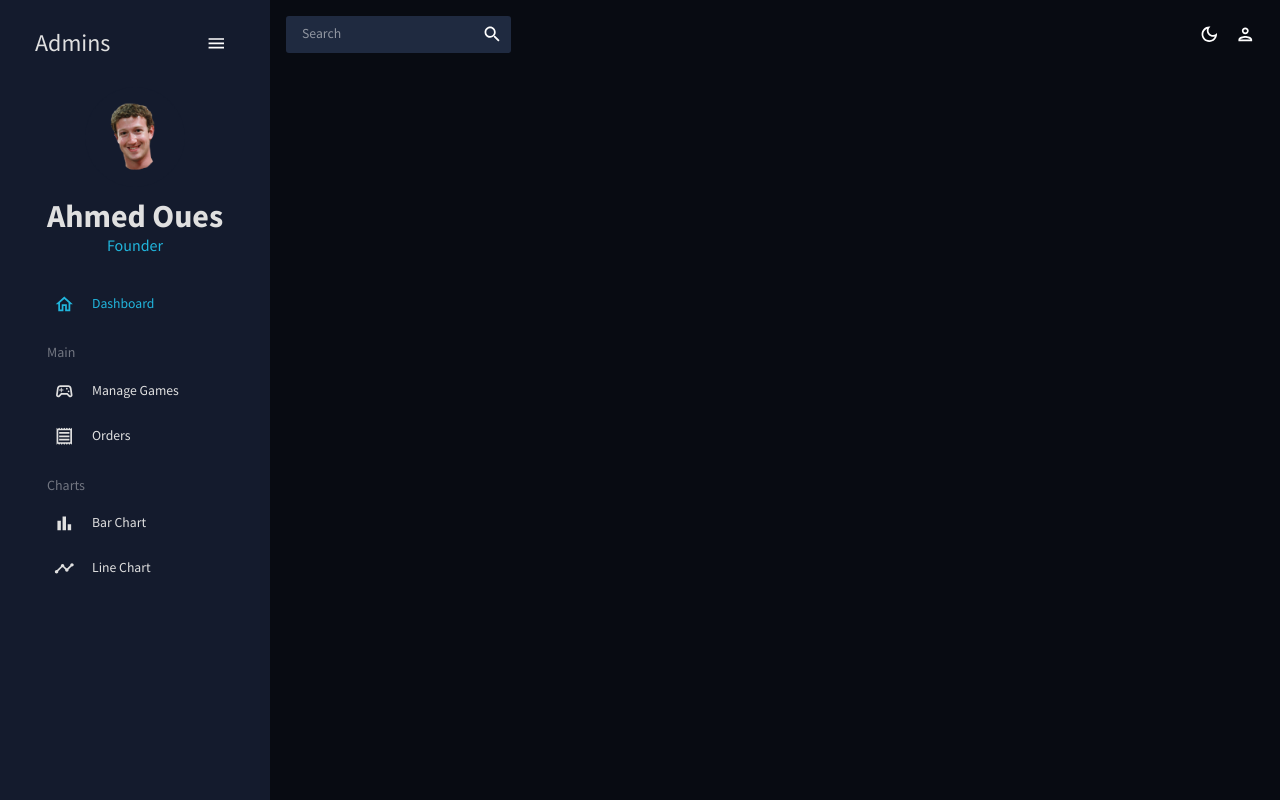
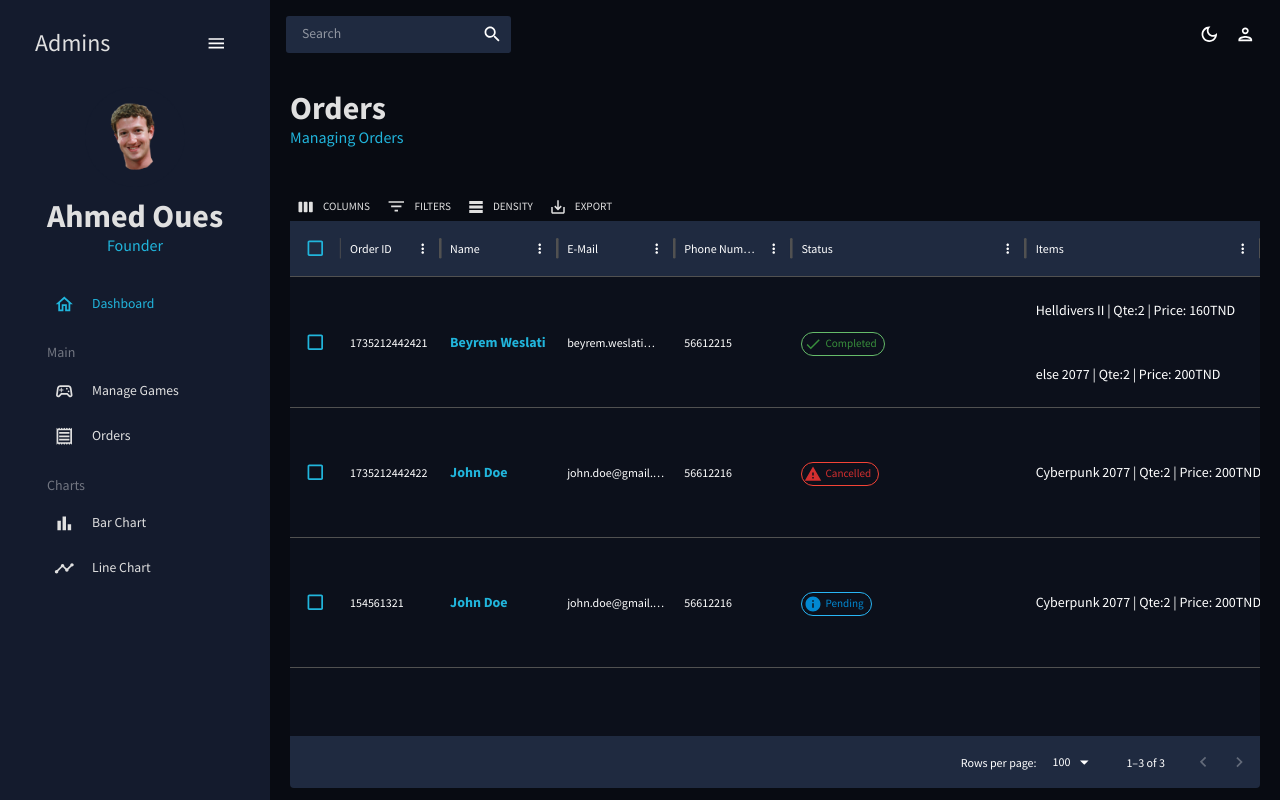
Before and after one commit to beyremweslati/Echrily-Admin-Dashboard, a React (Create React App) app: page /orders in a window 1280 px wide. Built offline with nearby package versions, Linux system fonts and the light colour scheme.

Commit message:
used Datagrid to display and manage order items

```diff
--- a/src/App.js
+++ b/src/App.js
@@ -5,8 +5,69 @@ import Dashboard from "./scenes/dashboard";
 import Topbar from "./scenes/global/Topbar";
 import Sidebar from "./scenes/global/Sidebar";
 import Games from "./scenes/games";
+import Orders from "./scenes/orders";
 function App() {
   const [theme, colorMode] = useMode();
+  const sampleOrders = [
+    {
+      orderId: "1735212442421",
+      email: "beyrem.weslati@gmail.com",
+      name: "Beyrem Weslati",
+      phone: "56612215",
+      totalAmount: 320,
+      status: "Completed",
+      items: [
+        {
+          _id: "676d3d9a155f0c38880ce7ee",
+          name: "Helldivers II",
+          price: 160,
+          quantity: 2,
+          shop: "Steam"
+        },
+        {
+          _id: "676d3d9a155f0c38880ce7ef",
+          name: "else 2077",
+          price: 200,
+          quantity: 2,
+          shop: "Epic Games"
+        }
+      ]
+    },
+    {
+      orderId: "1735212442422",
+      email: "john.doe@gmail.com",
+      name: "John Doe",
+      phone: "56612216",
+      totalAmount: 400,
+      status: "Cancelled",
+      items: [
+        {
+          _id: "676d3d9a155f0c38880ce7ef",
+          name: "Cyberpunk 2077",
+          price: 200,
+          quantity: 2,
+          shop: "Epic Games"
+        }
+      ]
+    },
+    {
+      orderId: "154561321",
+      email: "john.doe@gmail.com",
+      name: "John Doe",
+      phone: "56612216",
+      totalAmount: 400,
+      status: "Pending",
+      items: [
+        {
+          _id: "676d3d9a155f0c38880ce7ef",
+          name: "Cyberpunk 2077",
+          price: 200,
+          quantity: 2,
+          shop: "Epic Games"
+        }
+      ]
+    },
+  ];
   return (
     <ColorModeContext.Provider value={colorMode}>
       <ThemeProvider theme={theme}>
@@ -18,6 +79,7 @@ function App() {
           <Routes>
             <Route path="/" element={<Dashboard />} />
             <Route path="/manage-games" element={<Games />} />
+            <Route path="/orders" element={<Orders orders={sampleOrders}/>} />
           </Routes>
         </main>
       </div>
--- a/src/scenes/games/index.jsx
+++ b/src/scenes/games/index.jsx
@@ -113,6 +113,7 @@ const Games = () => {
                         color: colors.blueAccent[500],
                         fontSize: "14px",
                         fontWeight: "bold",
+                        flexShrink:"1"
                     },
 
                     "& .MuiDataGrid-columnHeader": {
--- /dev/null
+++ b/src/scenes/orders/index.jsx
@@ -0,0 +1,190 @@
+import { Box, Typography, useTheme } from "@mui/material";
+import { DataGrid, GridToolbar } from "@mui/x-data-grid";
+import { tokens } from "../../theme";
+import { useState, useEffect } from "react";
+import axios from "axios";
+import Header from "../../components/Header";
+import ReportProblemIcon from '@mui/icons-material/ReportProblem';
+import InfoIcon from '@mui/icons-material/Info';
+import DoneIcon from '@mui/icons-material/Done';
+import Chip from '@mui/material/Chip';
+import { styled } from '@mui/material/styles';
+import React from 'react';
+const Orders = ({ orders }) => {
+
+    const theme = useTheme();
+    const colors = tokens(theme.palette.mode);
+    // const [games, setGames] = useState([]);
+
+    // useEffect(() => {
+    //     const fetchGames = async () => {
+    //         try {
+    //             const response = await axios.get("https://echrily.shop/api/games");
+    //             setGames(response.data);
+    //         } catch (err) {
+    //             console.error("Failed to fetch games");
+    //         }
+    //     };
+
+    //     fetchGames();
+    // }, []);
+    const StyledChip = styled(Chip)(({ theme }) => ({
+        justifyContent: 'left',
+        '& .icon': {
+            color: 'inherit',
+        },
+        '&.Completed': {
+            color: (theme.vars || theme).palette.success.dark,
+            border: `1px solid ${(theme.vars || theme).palette.success.main}`,
+        },
+        '&.Cancelled': {
+            color: (theme.vars || theme).palette.error.dark,
+            border: `1px solid ${(theme.vars || theme).palette.error.main}`,
+        },
+        '&.Pending': {
+            color: (theme.vars || theme).palette.info.dark,
+            border: `1px solid ${(theme.vars || theme).palette.info.main}`,
+        }
+    }));
+
+    const Status = React.memo((props) => {
+        const { status } = props;
+
+        let icon = null;
+        if (status === 'Cancelled') {
+            icon = <ReportProblemIcon className="icon" />;
+        } else if (status === 'Completed') {
+            icon = <DoneIcon className="icon" />;
+        } else {
+            icon = <InfoIcon className="icon" />;
+
+        }
+        let label = status;
+        return (
+            <StyledChip
+                className={status}
+                icon={icon}
+                size="small"
+                label={label}
+                variant="outlined"
+            />
+        );
+    });
+    const columns = [
+        { field: "orderId", headerName: "Order ID" },
+        {
+            field: "name",
+            headerName: "Name",
+            cellClassName: "name-column--cell",
+            flex: 0.5,
+        },
+
+        {
+            field: "email",
+            flex: 0.5,
+            headerName: "E-Mail",
+        },
+        {
+            field: "phone",
+            flex: 0.5,
+            headerName: "Phone Number",
+            type: "number",
+            headerAlign: "left",
+            align: "left",
+        },
+        {
+            flex: 1,
+            field: "status",
+            headerName: "Status",
+            renderCell: ({ row: { status } }) => {
+                return (
+                    <Box
+                    >
+                        <Status status={status} />
+                    </Box>
+                );
+            },
+        },
+        {
+            flex: 1,
+            field: "items",
+            headerName: "Items",
+            height:"100%",
+            renderCell: ({ row: { items } }) => {
+                return (
+                    <Box
+                        display="flex"
+                        flexDirection="column"
+                        height="100%"
+                        justifyContent="space-around"
+                    >
+                        {items.map((item, index) => {
+                            return (
+                                <Box key={index}>
+                                    <Typography variant="h6">{item.name} | Qte:{item.quantity} | Price: {item.price}TND</Typography>
+                                </Box>
+                            )
+                        })}
+                    </Box>
+                );
+            },
+        },
+
+    ];
+
+    return (
+        <Box m="20px">
+            <Header title="Orders" subtitle="Managing Orders" />
+            <Box
+                m="40px 0 0 0 "
+                height="75vh"
+                sx={{
+                    "& .MuiDataGrid-root": {
+                        border: "none",
+                    },
+                    "& .MuiDataGrid-cell": {
+                        borderBottom: "none",
+                    },
+                    "& .name-column--cell": {
+                        color: colors.blueAccent[500],
+                        fontSize: "14px",
+                        fontWeight: "bold",
+                        flexShrink: "1"
+                    },
+
+                    "& .MuiDataGrid-columnHeader": {
+                        backgroundColor: colors.primary[400],
+                        borderBottom: "none",
+                    },
+                    "& .MuiDataGrid-virtualScroller": {
+                        backgroundColor:
+                            theme.palette.mode === "dark"
+                                ? colors.primary[700]
+                                : colors.grey[900],
+                    },
+                    "& .MuiDataGrid-footerContainer": {
+                        borderTop: "none",
+                        backgroundColor: colors.primary[400],
+                    },
+                    "& .MuiDataGrid-toolbarContainer .MuiButton-text": {
+                        color: `${colors.grey[100]} !important`,
+                    },
+                    "& .MuiCheckbox-root": {
+                        color: `${colors.blueAccent[500]} !important`
+                    }
+                }}
+            >
+                <DataGrid
+                    checkboxSelection
+                    getRowId={(row) => row.orderId}
+                    rows={orders}
+                    columns={columns}
+                    rowHeight={130}
+                    slots={{ toolbar: GridToolbar }}
+                />
+            </Box>
+        </Box>
+    );
+};
+
+export default Orders;
```
Also changed, not shown: src/components/BarChart.jsx (added).
